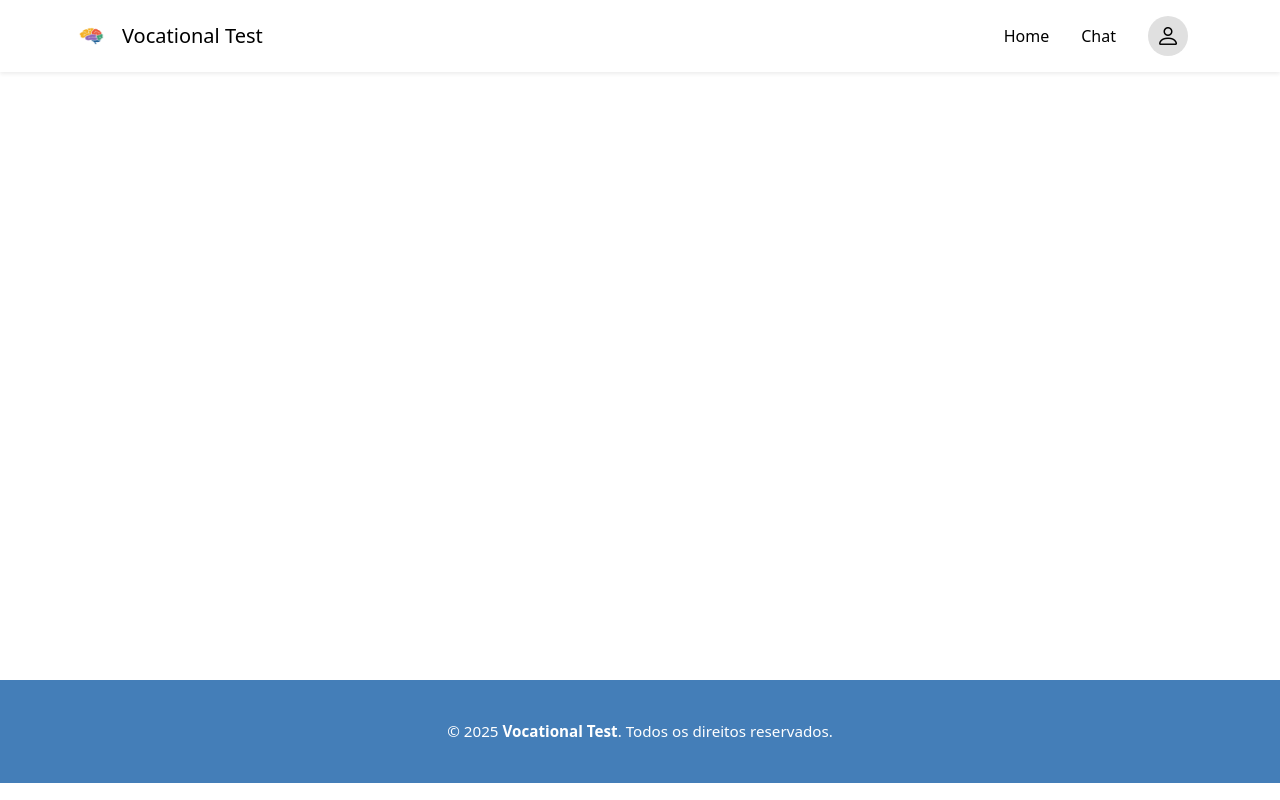
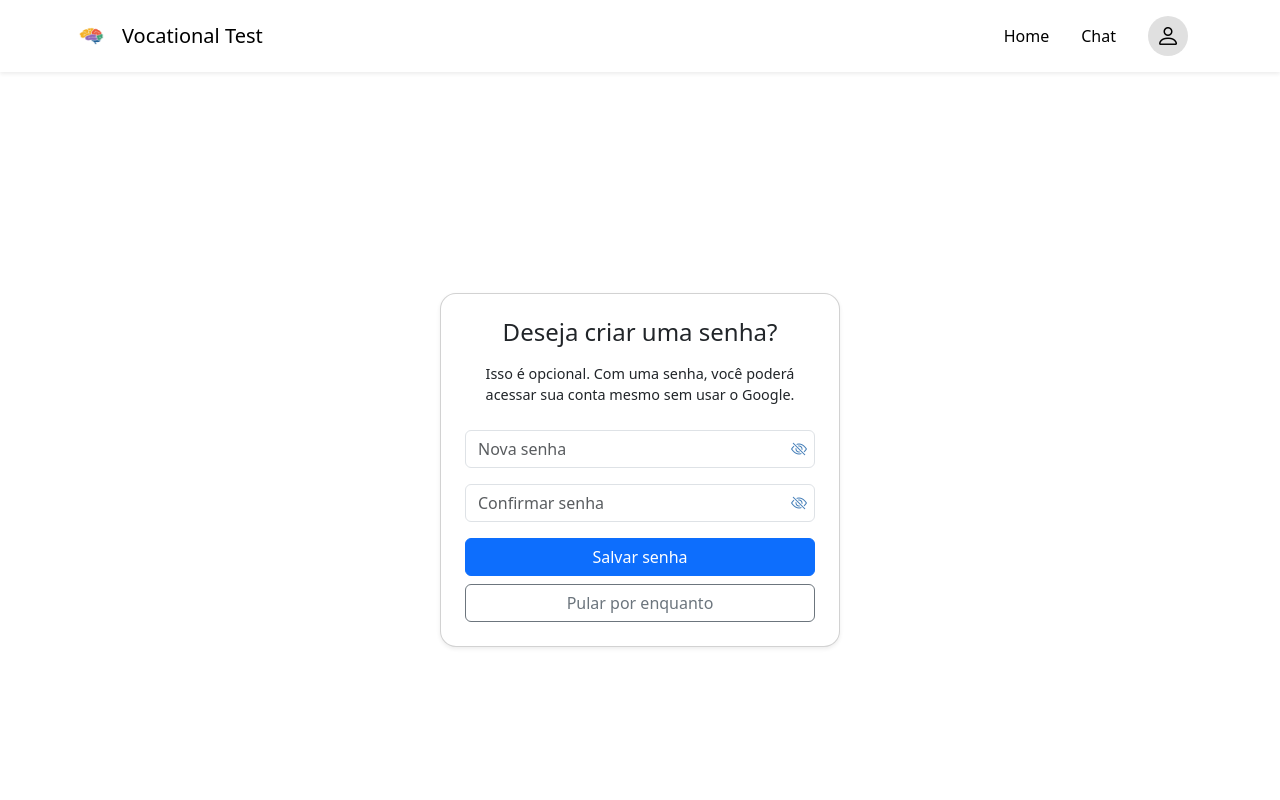
Before and after one commit to eduarda-guimaraes/Vocational-Test, a React (Vite) app in the folder frontend/: page /definir-senha in a window 1280 px wide. Shown: the top 800 px of the page. Built offline with nearby package versions, Linux system fonts and the light colour scheme; no server answers.

Commit message:
tratamento de erros e autenticação com o google funcionando

```diff
--- a/frontend/src/app.jsx
+++ b/frontend/src/app.jsx
@@ -7,6 +7,8 @@ import Home from './pages/home';
 import Chat from './pages/chat';
 import RecuperarSenha from './pages/recuperarSenha';
 import AguardandoVerificacao from './pages/AguardandoVerificacao';
+import DefinirSenha from './pages/DefinirSenha';       // ✅ novo import
+import EditarPerfil from './pages/EditarPerfil';       // ✅ novo import
 
 import ProtectedRoute from './components/ProtectedRoute';
 import Header from './components/header';
@@ -23,11 +25,20 @@ function App() {
           <Route path="/login" element={<Login />} />
           <Route path="/cadastro" element={<Cadastro />} />
           <Route path="/aguardando-verificacao" element={<AguardandoVerificacao />} />
+          <Route path="/definir-senha" element={<DefinirSenha />} />          {/* ✅ nova rota */}
           <Route
             path="/perfil"
             element={
               <ProtectedRoute>
                 <Perfil />
+              </ProtectedRoute>
+            }
+          />
+          <Route
+            path="/editar-perfil"
+            element={
+              <ProtectedRoute>
+                <EditarPerfil />
               </ProtectedRoute>
             }
           />
--- /dev/null
+++ b/frontend/src/pages/DefinirSenha.jsx
@@ -0,0 +1,106 @@
+import React, { useState } from 'react';
+import { auth } from '../services/firebase';
+import { updatePassword } from 'firebase/auth';
+import { useNavigate } from 'react-router-dom';
+
+export default function DefinirSenha() {
+  const [senha, setSenha] = useState('');
+  const [confirmSenha, setConfirmSenha] = useState('');
+  const [erro, setErro] = useState('');
+  const [mensagem, setMensagem] = useState('');
+  const [mostrarSenha, setMostrarSenha] = useState(false);
+  const [mostrarConfirmSenha, setMostrarConfirmSenha] = useState(false);
+  const navigate = useNavigate();
+
+  const senhaEhForte = (senha) =>
+    /^(?=.*[a-zA-Z])(?=.*\d)(?=.*[!@#$%^&*()_+\-=\[\]{};':"\\|,.<>\/?]).{6,}$/.test(senha);
+
+  const handleSalvarSenha = async (e) => {
+    e.preventDefault();
+    setErro('');
+    setMensagem('');
+
+    if (senha !== confirmSenha) {
+      setErro('As senhas não coincidem.');
+      return;
+    }
+
+    if (!senhaEhForte(senha)) {
+      setErro('A senha deve ter no mínimo 6 caracteres, incluindo letras, números e um caractere especial.');
+      return;
+    }
+
+    try {
+      await updatePassword(auth.currentUser, senha);
+      setMensagem('Senha definida com sucesso!');
+      setTimeout(() => navigate('/perfil'), 1500);
+    } catch (error) {
+      console.error('Erro ao definir senha:', error);
+      setErro('Não foi possível definir a senha. Faça login novamente.');
+    }
+  };
+
+  const pularEtapa = () => {
+    navigate('/perfil');
+  };
+
+  return (
+    <div className="container d-flex justify-content-center align-items-center vh-100">
+      <div className="card p-4 shadow-sm rounded-4" style={{ maxWidth: '400px', width: '100%' }}>
+        <h4 className="mb-3 text-center">Deseja criar uma senha?</h4>
+        <p className="text-center mb-4" style={{ fontSize: '0.9rem' }}>
+          Isso é opcional. Com uma senha, você poderá acessar sua conta mesmo sem usar o Google.
+        </p>
+
+        <form onSubmit={handleSalvarSenha}>
+          <div className="mb-3 position-relative">
+            <input
+              type={mostrarSenha ? 'text' : 'password'}
+              className="form-control"
+              placeholder="Nova senha"
+              value={senha}
+              onChange={(e) => setSenha(e.target.value)}
+              required
+            />
+            <button
+              type="button"
+              className="position-absolute top-50 end-0 translate-middle-y me-2"
+              onClick={() => setMostrarSenha(!mostrarSenha)}
+              style={{ backgroundColor: 'transparent', border: 'none' }}
+            >
+              <i className={`bi ${mostrarSenha ? 'bi-eye' : 'bi-eye-slash'}`} style={{ color: '#447EB8' }}></i>
+            </button>
+          </div>
+
+          <div className="mb-3 position-relative">
+            <input
+              type={mostrarConfirmSenha ? 'text' : 'password'}
+              className="form-control"
+              placeholder="Confirmar senha"
+              value={confirmSenha}
+              onChange={(e) => setConfirmSenha(e.target.value)}
+              required
+            />
+            <button
+              type="button"
+              className="position-absolute top-50 end-0 translate-middle-y me-2"
+              onClick={() => setMostrarConfirmSenha(!mostrarConfirmSenha)}
+              style={{ backgroundColor: 'transparent', border: 'none' }}
+            >
+              <i className={`bi ${mostrarConfirmSenha ? 'bi-eye' : 'bi-eye-slash'}`} style={{ color: '#447EB8' }}></i>
+            </button>
+          </div>
+
+          {erro && <p className="text-danger">{erro}</p>}
+          {mensagem && <p className="text-success">{mensagem}</p>}
+
+          <button type="submit" className="btn btn-primary w-100 mb-2">Salvar senha</button>
+
+          <button type="button" onClick={pularEtapa} className="btn btn-outline-secondary w-100">
+            Pular por enquanto
+          </button>
+        </form>
+      </div>
+    </div>
+  );
+}
--- /dev/null
+++ b/frontend/src/pages/EditarPerfil.jsx
@@ -0,0 +1,72 @@
+import React, { useState, useEffect } from 'react';
+import { auth } from '../services/firebase';
+import { updateProfile, updateEmail, updatePassword, reauthenticateWithPopup, GoogleAuthProvider } from 'firebase/auth';
+import { useNavigate } from 'react-router-dom';
+
+export default function EditarPerfil() {
+  const user = auth.currentUser;
+  const [nome, setNome] = useState(user?.displayName || '');
+  const [email, setEmail] = useState(user?.email || '');
+  const [senha, setSenha] = useState('');
+  const [erro, setErro] = useState('');
+  const [mensagem, setMensagem] = useState('');
+  const navigate = useNavigate();
+
+  const handleSalvar = async (e) => {
+    e.preventDefault();
+    setErro('');
+    setMensagem('');
+
+    try {
+      if (nome !== user.displayName) {
+        await updateProfile(user, { displayName: nome });
+      }
+
+      if (email !== user.email) {
+        await updateEmail(user, email);
+      }
+
+      if (senha.length >= 6) {
+        await updatePassword(user, senha);
+      }
+
+      setMensagem('Dados atualizados com sucesso!');
+      setTimeout(() => navigate('/perfil'), 1500);
+    } catch (error) {
+      console.error(error);
+      if (error.code === 'auth/requires-recent-login') {
+        try {
+          const provider = new GoogleAuthProvider();
+          await reauthenticateWithPopup(user, provider);
+          setMensagem('Reautenticado. Clique novamente em salvar.');
+        } catch (reauthErr) {
+          setErro('Reautenticação falhou. Faça login novamente.');
+        }
+      } else {
+        setErro('Erro ao atualizar dados.');
+      }
+    }
+  };
+
+  return (
+    <div className="container d-flex justify-content-center align-items-center vh-100">
+      <div className="card p-4 shadow-sm" style={{ maxWidth: '450px', width: '100%' }}>
+        <h4 className="mb-4 text-center">Editar Perfil</h4>
+        <form onSubmit={handleSalvar}>
+          <div className="mb-3">
+            <input type="text" className="form-control" value={nome} onChange={(e) => setNome(e.target.value)} placeholder="Nome" />
+          </div>
+          <div className="mb-3">
+            <input type="email" className="form-control" value={email} onChange={(e) => setEmail(e.target.value)} placeholder="Email" />
+          </div>
+          <div className="mb-3">
+            <input type="password" className="form-control" value={senha} onChange={(e) => setSenha(e.target.value)} placeholder="Nova senha (opcional)" />
+          </div>
+          {erro && <p className="text-danger">{erro}</p>}
+          {mensagem && <p className="text-success">{mensagem}</p>}
+          <button type="submit" className="btn btn-primary w-100">Salvar alterações</button>
+        </form>
+      </div>
+    </div>
+  );
+}
--- a/frontend/src/pages/login.jsx
+++ b/frontend/src/pages/login.jsx
@@ -1,7 +1,11 @@
 import React, { useState } from 'react';
-import { signInWithEmailAndPassword } from 'firebase/auth';
-import { auth } from '../services/firebase';
+import {
+  signInWithEmailAndPassword,
+  signInWithPopup
+} from 'firebase/auth';
+import { auth, provider, db } from '../services/firebase';
 import { useNavigate, Link } from 'react-router-dom';
+import { doc, getDoc } from 'firebase/firestore';
 
 export default function Login() {
   const [email, setEmail] = useState('');
@@ -18,7 +22,6 @@ export default function Login() {
       const userCredential = await signInWithEmailAndPassword(auth, email, senha);
       const user = userCredential.user;
 
-    // Atualiza os dados do usuário (refresca o status de verificação)
       await user.reload();
 
       if (user.emailVerified) {
@@ -32,9 +35,29 @@ export default function Login() {
     }
   };
 
-
   const toggleMostrarSenha = () => {
     setMostrarSenha(!mostrarSenha);
+  };
+
+  const loginComGoogle = async () => {
+    setErro('');
+    try {
+      const result = await signInWithPopup(auth, provider);
+      const user = result.user;
+
+      // Verifica se o e-mail já está registrado no Firestore
+      const userDoc = await getDoc(doc(db, 'usuarios', user.uid));
+      if (!userDoc.exists()) {
+        setErro('Este e-mail ainda não possui uma conta. Crie uma conta antes de fazer login.');
+        await auth.signOut();
+        return;
+      }
+
+      navigate('/perfil');
+    } catch (error) {
+      console.error('Erro no login com Google:', error);
+      setErro('Não foi possível fazer login com o Google.');
+    }
   };
 
   return (
@@ -89,12 +112,20 @@ export default function Login() {
 
           <button
             type="submit"
-            className="btn w-100 mb-3"
+            className="btn w-100 mb-2"
             style={{ backgroundColor: '#447EB8', color: '#fff' }}
           >
             Entrar
           </button>
         </form>
+
+        <button
+          type="button"
+          onClick={loginComGoogle}
+          className="btn btn-outline-danger w-100 mb-3"
+        >
+          <i className="bi bi-google me-2"></i> Entrar com Google
+        </button>
 
         <div className="text-center">
           <p className="mb-0">
--- a/frontend/src/services/firebase.js
+++ b/frontend/src/services/firebase.js
@@ -1,7 +1,6 @@
-// src/services/firebase.js (ou src/firebase.js)
 import { initializeApp } from "firebase/app";
 import { getFirestore } from "firebase/firestore";
-import { getAuth } from "firebase/auth";
+import { getAuth, GoogleAuthProvider } from "firebase/auth";
 
 // Configuração do Firebase do seu projeto
 const firebaseConfig = {
@@ -20,7 +19,10 @@ const app = initializeApp(firebaseConfig);
 // Inicializa e exporta o Firestore
 const db = getFirestore(app);
 
-// Inicializa e exporta o Auth 🔐
+// Inicializa e exporta o Auth
 const auth = getAuth(app);
 
-export { db, auth };
+// Provedor do Google para login com popup
+const provider = new GoogleAuthProvider();
+
+export { db, auth, provider };
```
Also changed, not shown: frontend/src/pages/cadastro.jsx (+66 -9 lines). Lines whose indentation alone changed are shown as unchanged.
